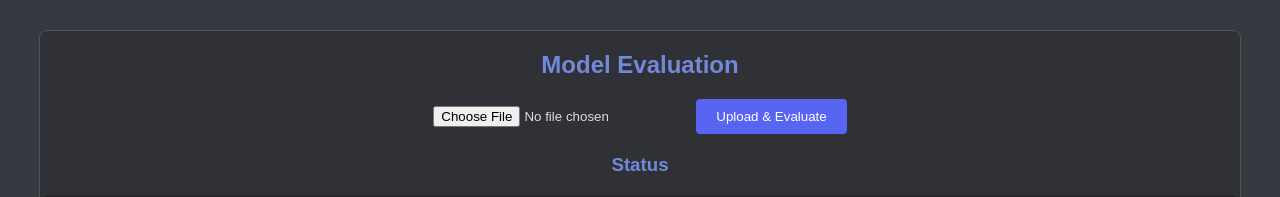
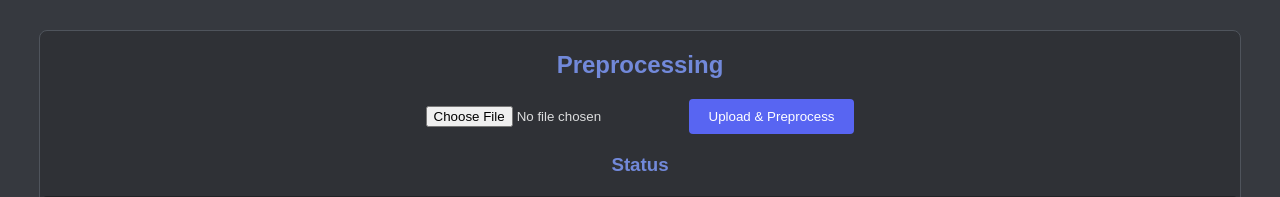
Before and after one commit to NichChrist/Skripsi, a Flask app: page /preprocessing in a window 1280 px wide. Shown: the part 49-246 px from the top of the page. Run offline with Flask 3, Linux system fonts and the light colour scheme.

Commit message:
🎨  Name Fix

```diff
--- a/templates/klasifikasi-multiple.html
+++ b/templates/klasifikasi-multiple.html
@@ -21,7 +21,7 @@
     <div class="container">
         <div class="section">
             <div class="upload-section">
-                <h2>xlsx File Classification</h2>
+                <h2>xlsx File Multiple Classification</h2>
                 <div class="upload-area">
                     <form id="upload-form" method="POST" enctype="multipart/form-data">
                         <input type="file" name="file" accept=".xlsx" required>
--- a/templates/preprocessing.html
+++ b/templates/preprocessing.html
@@ -21,11 +21,11 @@
     <div class="container">
         <div class="section">
             <div class="upload-section">
-                <h2>Model Evaluation</h2>
+                <h2>Preprocessing</h2>
                 <div class="upload-area">
                     <form id="upload-form" method="POST" enctype="multipart/form-data">
                         <input type="file" name="file" accept=".xlsx" required>
-                        <button type="submit">Upload & Evaluate</button>
+                        <button type="submit">Upload & Preprocess</button>
                     </form>
                 </div>
                 <h3 id="prediction">Status</h3>
```
